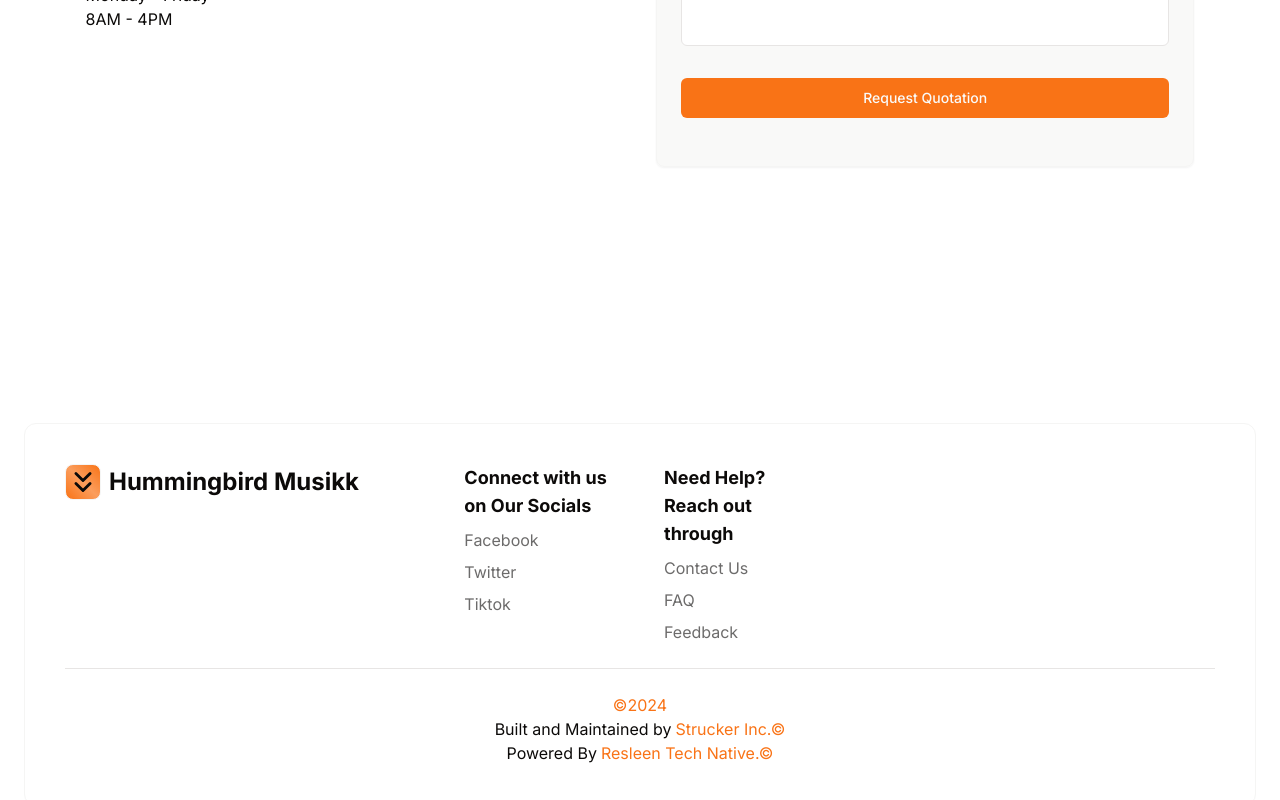
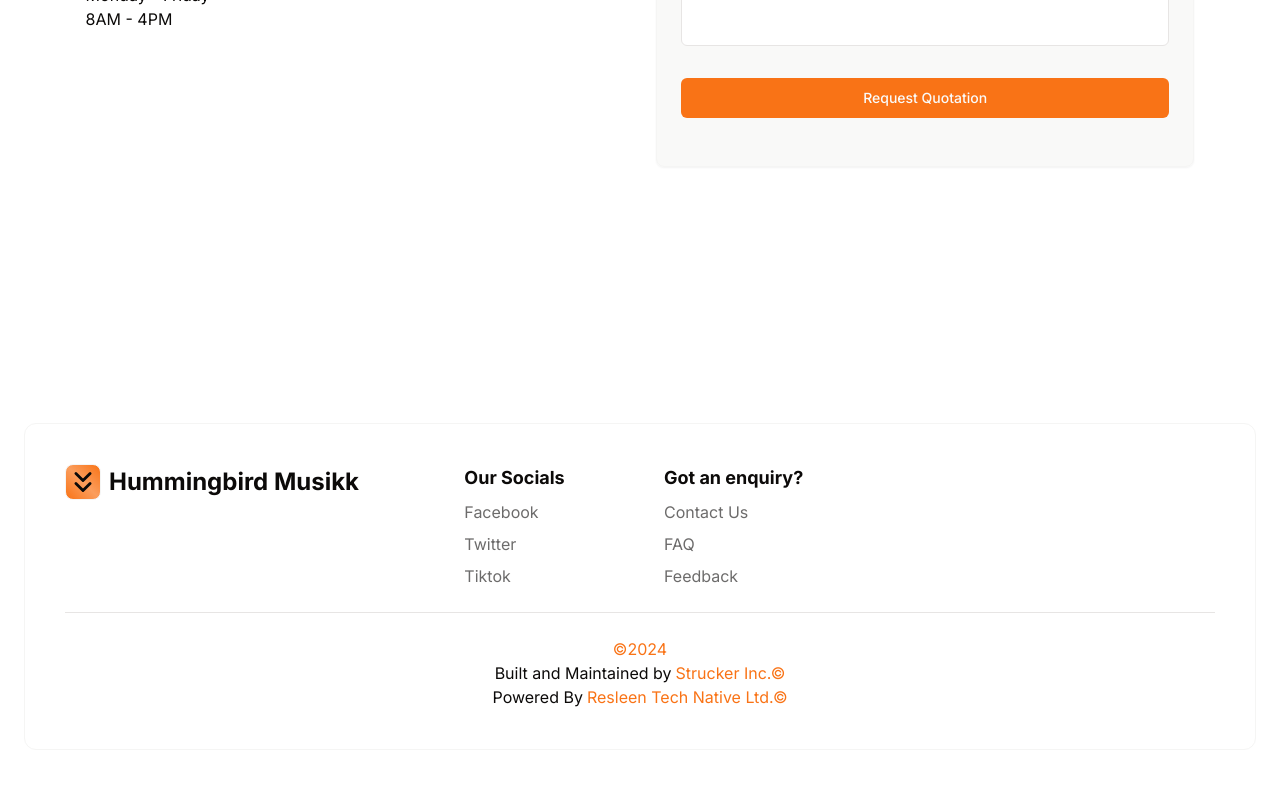
Before and after one commit to The-Strucker-Coporation/shad-test, a Next.js app: page / in a window 1280 px wide. Shown: the part 4245-5045 px from the top of the page. Built offline with nearby package versions, Linux system fonts and the light colour scheme.

Commit message:
docs: added official link for Resleen Tech Native LTD.

```diff
--- a/components/layout/sections/footer.tsx
+++ b/components/layout/sections/footer.tsx
@@ -16,7 +16,7 @@ export const FooterSection = () => {
           </div>
 
           <div className="flex flex-col gap-2">
-            <h3 className="font-bold text-lg">Connect with us on Our Socials</h3>
+            <h3 className="font-bold text-lg">Our Socials</h3>
             <div>
               <Link href="#" className="opacity-60 hover:opacity-100">
                 Facebook
@@ -38,7 +38,7 @@ export const FooterSection = () => {
 
 
           <div className="flex flex-col gap-2">
-            <h3 className="font-bold text-lg">Need Help? Reach out through</h3>
+            <h3 className="font-bold text-lg">Got an enquiry?</h3>
             <div>
               <Link href="#" className="opacity-60 hover:opacity-100">
                 Contact Us
@@ -81,10 +81,10 @@ export const FooterSection = () => {
            Powered By
             <Link
               target="_blank"
-              href="https://github.com/The-Strucker-Coporation"
+              href="https://linktr.ee/resleentechnative"
               className="text-primary transition-all border-primary hover:border-b-2 ml-1"
             >
-             Resleen Tech Native.&copy;
+             Resleen Tech Native Ltd.&copy;
             </Link>
           </h3>
         </section>
```
